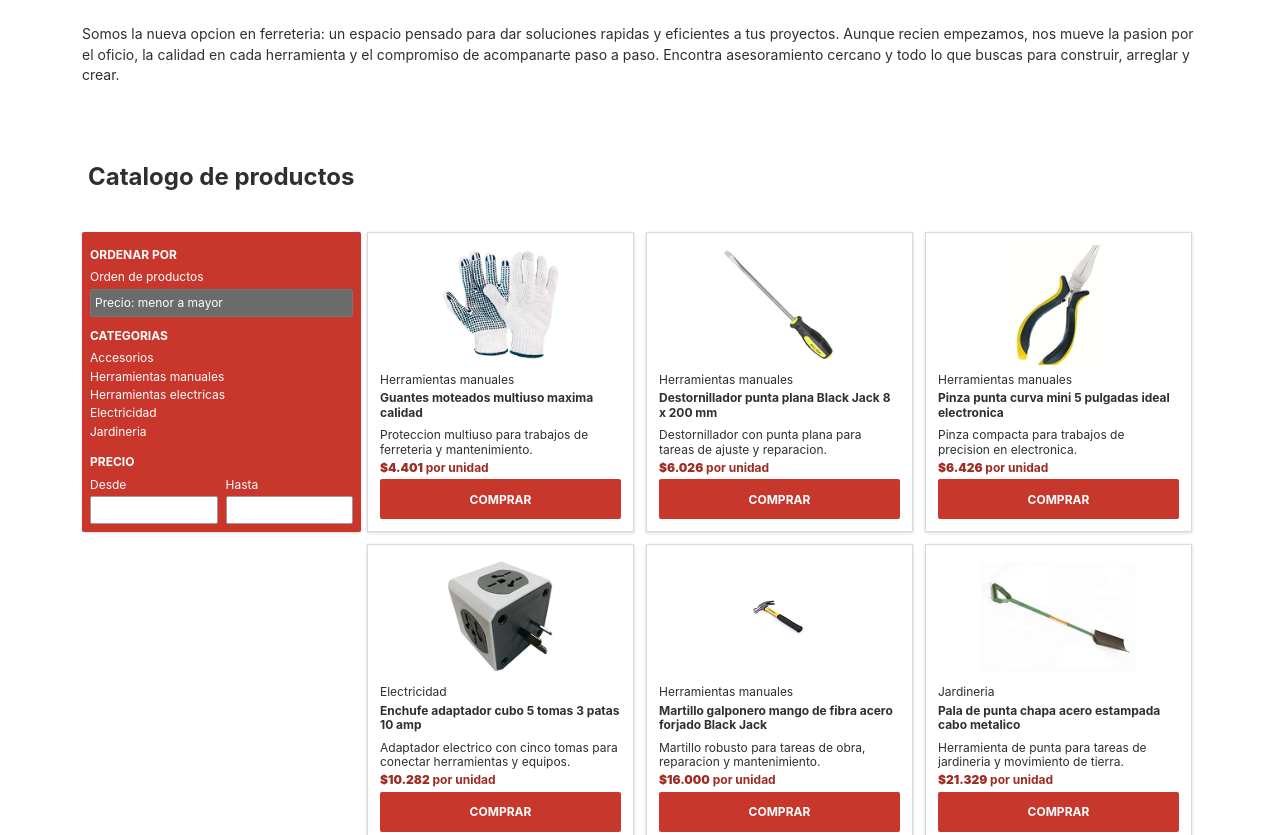
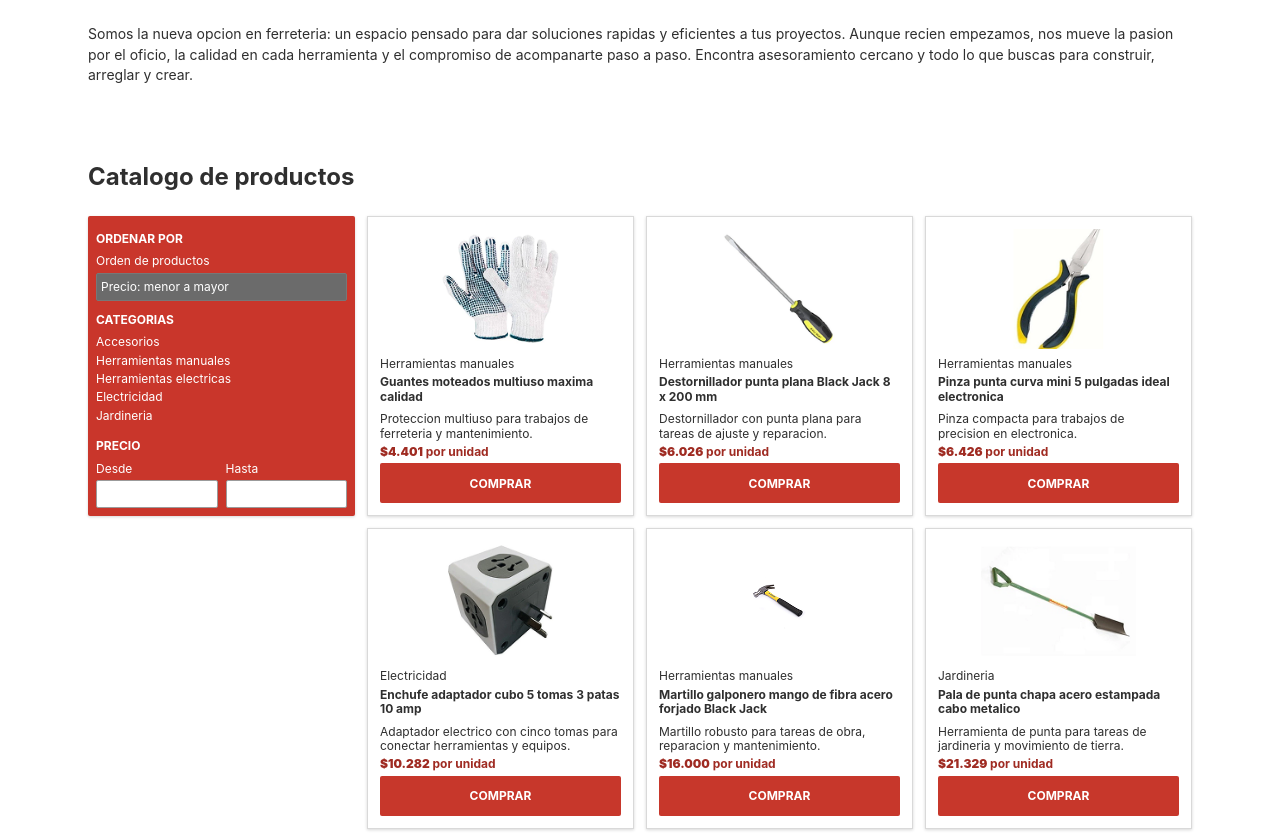
Before and after one commit to angelgc9107-lgtm/ProyectoFerreteria_GRP05, a website: page index.html in a window 1280 px wide. Shown: the part 1000-1835 px from the top of the page. Drawn offline with nearby package versions, Linux system fonts and the light colour scheme.

Commit message:
fix: corregir hallazgos

```diff
--- a/css/bootstrap-overrides.css
+++ b/css/bootstrap-overrides.css
@@ -46,21 +46,12 @@ section[aria-label="Servicios de FerroLab"] > .row {
     --bs-gutter-y: 1.25rem;
 }
 
-/* Catálogo: la propia section es el row; se compensa su margen negativo
-   y el padding de main > section para evitar scroll horizontal. */
-#catalogo,
+/* Catálogo: gutters de la row interna y del contenedor de columnas. */
 #catalogo .row {
     --bs-gutter-x: var(--space-3);
     --bs-gutter-y: var(--space-3);
 }
 
-#catalogo {
+#catalogo > .row {
     --bs-gutter-y: var(--space-4);
-    margin-top: 0;
-    margin-inline: 0;
-    padding-inline: calc(var(--space-5) - var(--bs-gutter-x) / 2);
 }
-
-#catalogo > h2 {
-    margin-top: 0;
-}
--- a/css/components.css
+++ b/css/components.css
@@ -237,7 +237,7 @@ button[aria-disabled="true"] {
     cursor: not-allowed;
 }
 
-#catalogo > aside {
+#catalogo aside {
     display: grid;
     grid-template-columns: repeat(2, minmax(0, 1fr));
     grid-template-rows: repeat(8, auto);
@@ -250,7 +250,7 @@ button[aria-disabled="true"] {
     box-shadow: var(--shadow-card);
 }
 
-#catalogo > aside h3 {
+#catalogo aside h3 {
     grid-column: 1 / -1;
     margin: var(--space-2) 0 var(--space-1);
     color: var(--color-white);
@@ -268,7 +268,7 @@ button[aria-disabled="true"] {
 .filter-heading--category { grid-row: 4; }
 .filter-heading--price { grid-row: 6; }
 
-#catalogo > aside label {
+#catalogo aside label {
     display: block;
     margin: 0;
     color: var(--color-white);
@@ -276,12 +276,12 @@ button[aria-disabled="true"] {
     line-height: var(--line-height-tight);
 }
 
-#catalogo > aside > label[for="orden"] {
+#catalogo aside > label[for="orden"] {
     grid-column: 1 / -1;
     grid-row: 2;
 }
 
-#catalogo > aside ul {
+#catalogo aside ul {
     grid-column: 1 / -1;
     grid-row: 5;
     margin: 0;
@@ -289,22 +289,22 @@ button[aria-disabled="true"] {
     list-style: none;
 }
 
-#catalogo > aside li {
+#catalogo aside li {
     margin-bottom: var(--space-1);
     font-size: var(--font-size-xs);
     line-height: var(--line-height-tight);
 }
 
-#catalogo > aside a {
+#catalogo aside a {
     text-decoration: none;
 }
 
-#catalogo > aside a:hover {
+#catalogo aside a:hover {
     color: var(--color-white);
     text-decoration: underline;
 }
 
-#catalogo > aside select {
+#catalogo aside select {
     grid-column: 1 / -1;
     grid-row: 3;
     width: 100%;
@@ -329,7 +329,7 @@ textarea {
     background: var(--color-white);
 }
 
-#catalogo > aside input[type="number"] {
+#catalogo aside input[type="number"] {
     width: 100%;
     height: 1.75rem;
     padding: var(--space-1);
@@ -339,15 +339,15 @@ textarea {
     font-size: var(--font-size-xs);
 }
 
-#catalogo > aside label[for^="precio-"] {
+#catalogo aside label[for^="precio-"] {
     width: auto;
     margin: 0;
 }
 
-#catalogo > aside label[for="precio-desde"] { grid-column: 1; grid-row: 7; }
-#catalogo > aside input#precio-desde { grid-column: 1; grid-row: 8; }
-#catalogo > aside label[for="precio-hasta"] { grid-column: 2; grid-row: 7; }
-#catalogo > aside input#precio-hasta { grid-column: 2; grid-row: 8; }
+#catalogo aside label[for="precio-desde"] { grid-column: 1; grid-row: 7; }
+#catalogo aside input#precio-desde { grid-column: 1; grid-row: 8; }
+#catalogo aside label[for="precio-hasta"] { grid-column: 2; grid-row: 7; }
+#catalogo aside input#precio-hasta { grid-column: 2; grid-row: 8; }
 
 section[aria-label="Servicios de FerroLab"] li > div {
     display: flex;
--- a/css/styles.css
+++ b/css/styles.css
@@ -40,7 +40,6 @@
     --focus-ring: 0 0 0 3px rgb(199 55 43 / 35%);
     --content-width: 72rem;
     --cart-width: 35%;
-    --catalog-columns: repeat(3, minmax(0, 1fr));
 }
 
 *,
--- a/index.html
+++ b/index.html
@@ -50,7 +50,7 @@
     </header>
 
     <main>
-        <section id="ofertas" class="container" aria-labelledby="titulo-ofertas">
+        <section id="ofertas" aria-labelledby="titulo-ofertas">
             <h1 id="titulo-ofertas">Ofertas</h1>
             <div class="row">
                 <div class="col-12 col-md-6 col-lg-4">
@@ -84,7 +84,7 @@
             </div>
         </section>
 
-        <section class="container" aria-label="Servicios de FerroLab">
+        <section aria-label="Servicios de FerroLab">
             <h2>Servicios para tus proyectos</h2>
             <ul class="row list-unstyled">
                 <li class="col-12 col-md-6 col-lg-4"><div class="h-100">Pago con tarjeta de credito.</div></li>
@@ -93,7 +93,7 @@
             </ul>
         </section>
 
-        <section class="container" aria-labelledby="bienvenida">
+        <section aria-labelledby="bienvenida">
             <div class="row g-0">
                 <div class="col-12 col-md-6">
                     <img src="assets/images/bienvenido1.png" alt="Interior de FerroLab con herramientas y maquinas en exhibicion">
@@ -106,10 +106,12 @@
             <p>Somos la nueva opcion en ferreteria: un espacio pensado para dar soluciones rapidas y eficientes a tus proyectos. Aunque recien empezamos, nos mueve la pasion por el oficio, la calidad en cada herramienta y el compromiso de acompanarte paso a paso. Encontra asesoramiento cercano y todo lo que buscas para construir, arreglar y crear.</p>
         </section>
 
-        <section id="catalogo" class="row" aria-labelledby="titulo-catalogo">
-            <h2 id="titulo-catalogo" class="col-12">Catalogo de productos</h2>
+        <section id="catalogo" aria-labelledby="titulo-catalogo">
+            <h2 id="titulo-catalogo">Catalogo de productos</h2>
             <!-- JavaScript futuro: aplicar el orden seleccionado, filtrar por categoria y limitar los precios entre los valores Desde y Hasta. -->
-            <aside class="col-12 col-md-4 col-lg-3 align-self-md-start" aria-label="Filtros del catalogo">
+            <div class="row">
+            <div class="col-12 col-md-4 col-lg-3 align-self-md-start">
+            <aside aria-label="Filtros del catalogo">
                 <h3 class="filter-heading--sort">Ordenar por</h3>
                 <label for="orden">Orden de productos</label>
                 <select id="orden" name="orden">
@@ -130,6 +132,7 @@
                 <label for="precio-hasta">Hasta</label>
                 <input type="number" id="precio-hasta" name="precio-hasta" min="0">
             </aside>
+            </div>
 
             <div class="col-12 col-md-8 col-lg-9">
                 <div class="row">
@@ -224,6 +227,7 @@
                         </article>
                     </div>
                 </div>
+            </div>
             </div>
         </section>
 
@@ -322,6 +326,5 @@
             </section>
         </div>
     </footer>
-<script src="https://cdn.jsdelivr.net/npm/bootstrap@5.3.8/dist/js/bootstrap.bundle.min.js" crossorigin="anonymous"></script>
 </body>
 </html>
```
